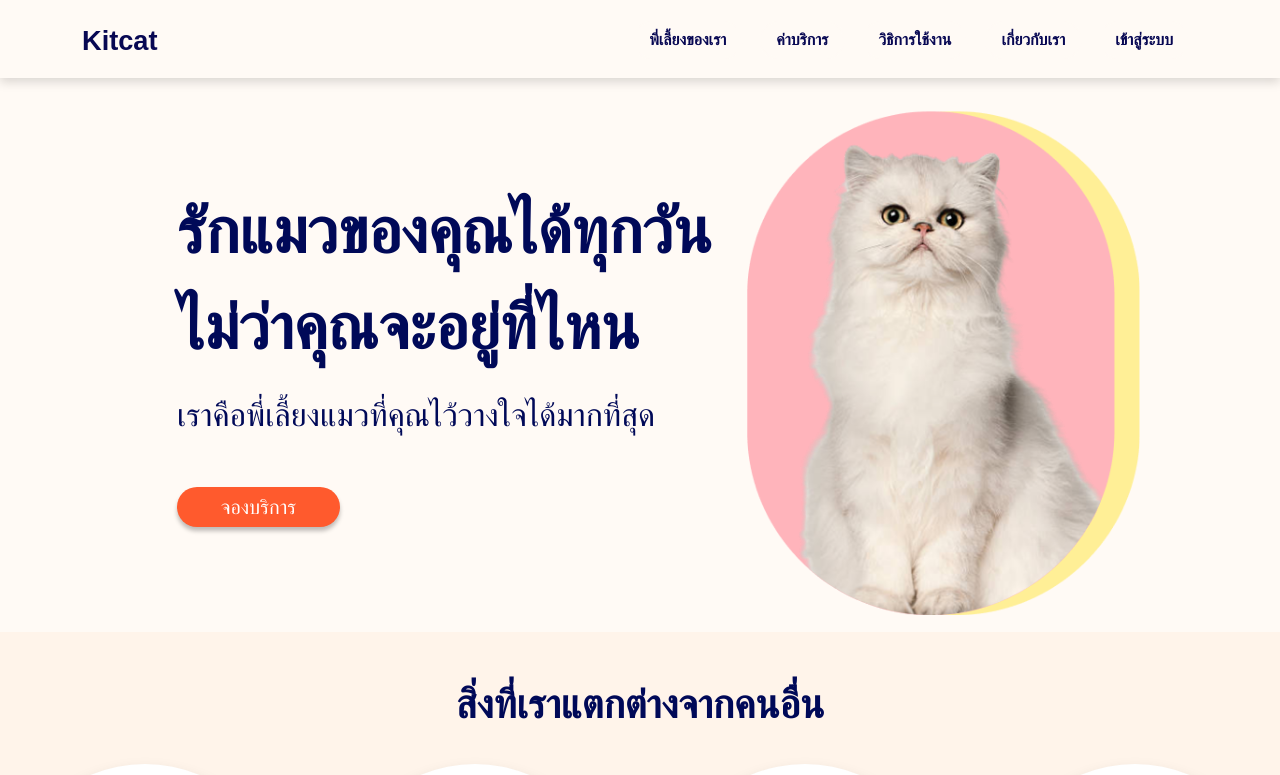
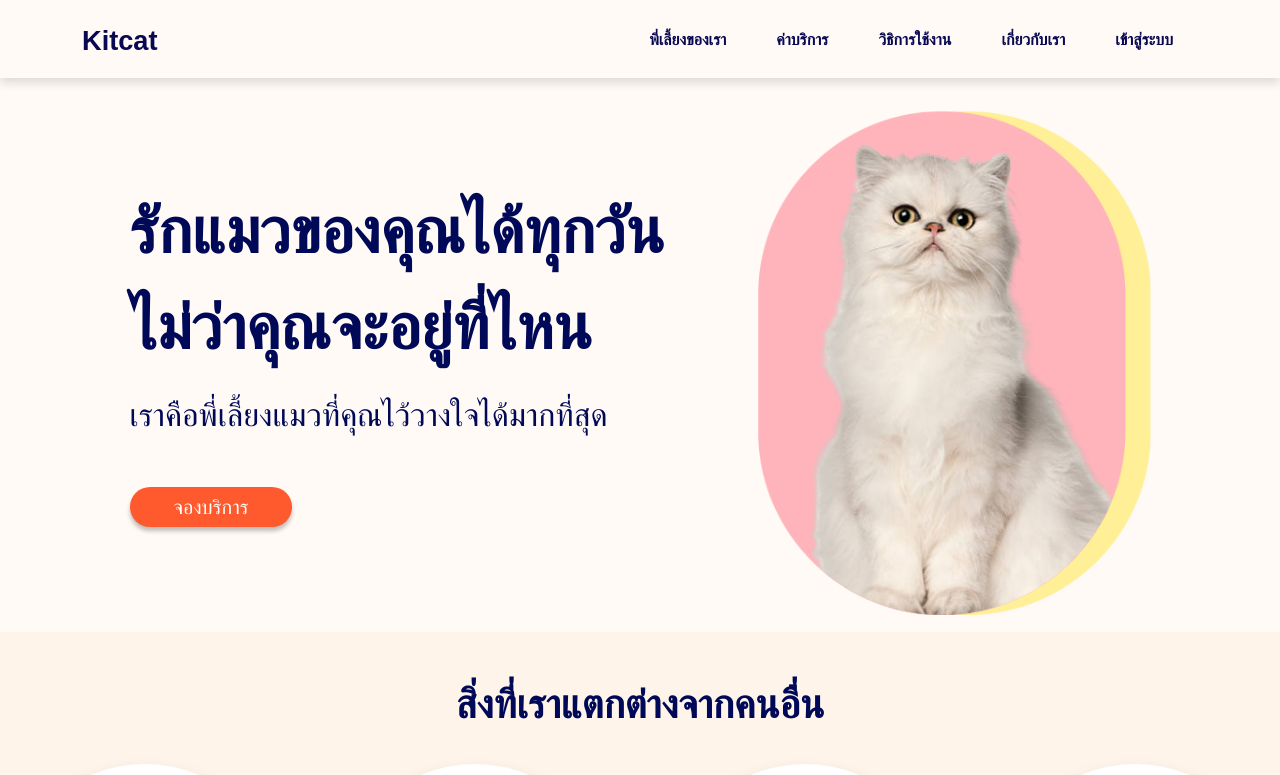
Before and after one commit to thanatat64/kmitl-kitcat, a Next.js app: page / in a window 1280 px wide. Shown: the top 775 px of the page. Built offline with nearby package versions, Linux system fonts and the light colour scheme; no server answers; the database is empty; a web font is replaced by a local one.

Commit message:
updateBannerTop

```diff
--- a/components/pages/home/banners/BannerTop.tsx
+++ b/components/pages/home/banners/BannerTop.tsx
@@ -24,7 +24,7 @@ export default function BannerTopPage() {
                             จองบริการ
                         </a>
                     </div>
-                    <div className="col-md-4 imgCat mt-3">
+                    <div className="col-md-5 imgCat mt-3 d-flex justify-content-end">
                         <Image
                             className="imgConfig"
                             src={catTopBg}
```
